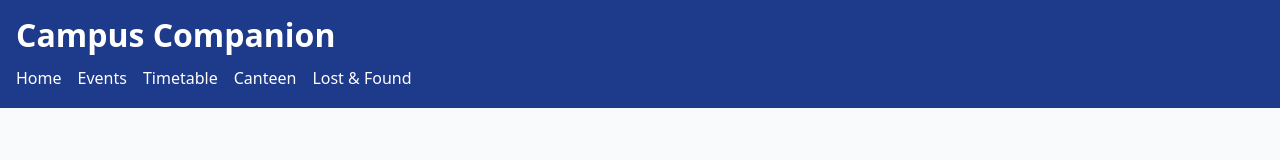
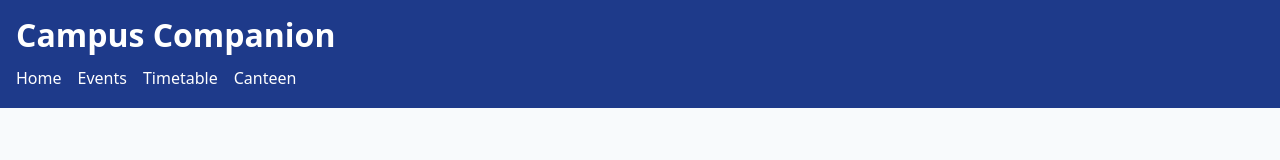
Before and after one commit to Adam28102006/NOE-CA3, a Next.js app: page / in a window 1280 px wide. Shown: the top 160 px of the page. Built offline with nearby package versions, Linux system fonts and the light colour scheme.

Commit message:
Update layout.tsx

```diff
--- a/app/layout.tsx
+++ b/app/layout.tsx
@@ -23,7 +23,6 @@ export default function RootLayout({
               <li><Link href="/events">Events</Link></li>
               <li><Link href="/timetable">Timetable</Link></li>
               <li><Link href="/canteen">Canteen</Link></li>
-              <li><Link href="/lost-found">Lost & Found</Link></li>
             </ul>
           </nav>
         </header>
```
